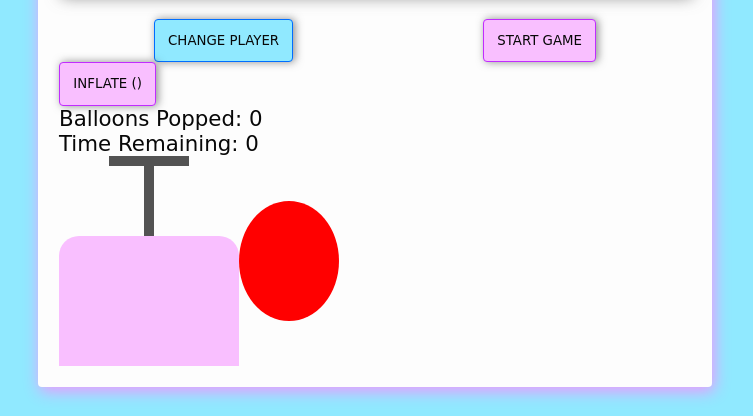
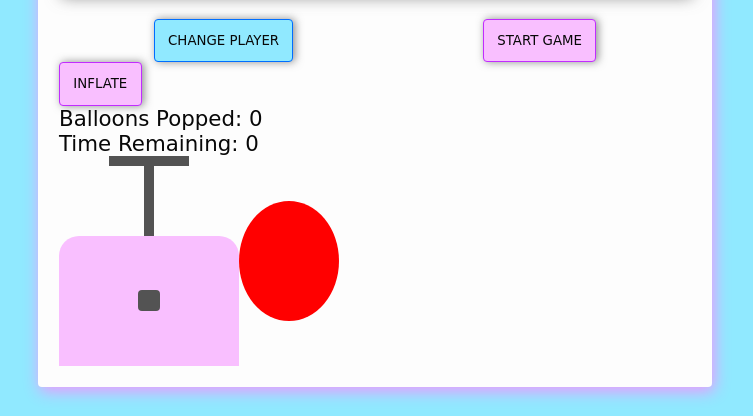
Before and after one commit to ethanmmay/balloon-pop, a plain HTML site: page index.html in a window 1280 px wide. Shown: the part 359-775 px from the top of the page, without its empty margins (265-1018 px from the left). Drawn offline with Linux system fonts and the light colour scheme; a web font is replaced by a local one.

```diff
--- a/index.html
+++ b/index.html
@@ -49,8 +49,7 @@
     </div>
 
     <div id="game-controls" class="hidden">
-    <button id="inflate-button" onclick="inflate()">Inflate (<span id="click-count"></span>)
-    </button>
+    <button id="inflate-button" onclick="inflate()">Inflate</button>
 
 
         <div>
@@ -65,7 +64,9 @@
         <div class="d-flex">
             <div class="pump" onclick="inflate()">
                 <div class="handle"></div>
-                <div class="pump-box"></div>
+                <div class="pump-box">
+                    <span id="click-count"></span>
+                </div>
             </div>
             <div id="balloon" class="balloon"></div>
         </div>
--- a/style.css
+++ b/style.css
@@ -107,6 +107,17 @@ button:hover {
     border-top-left-radius: 20px;
     z-index: 2;
     position: absolute;
+    display: flex;
+    align-items: center;
+    justify-content: center;
+    user-select: none;
+    color: var(--light);
+}
+
+.pump-box span {
+    background-color: var(--dark-lighten);
+    padding: .5em;
+    border-radius: var(--corners);
 }
 
 .balloon {
```
